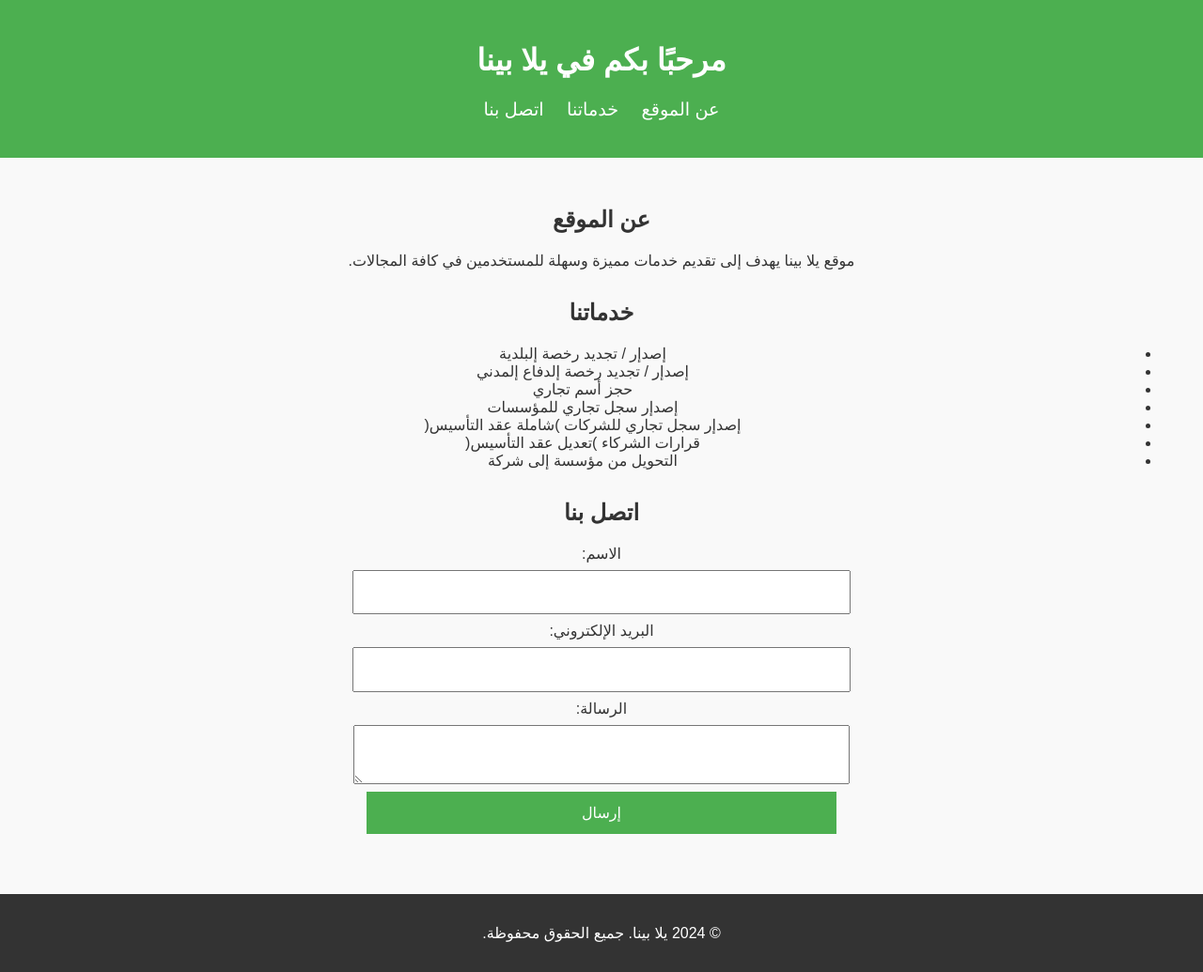
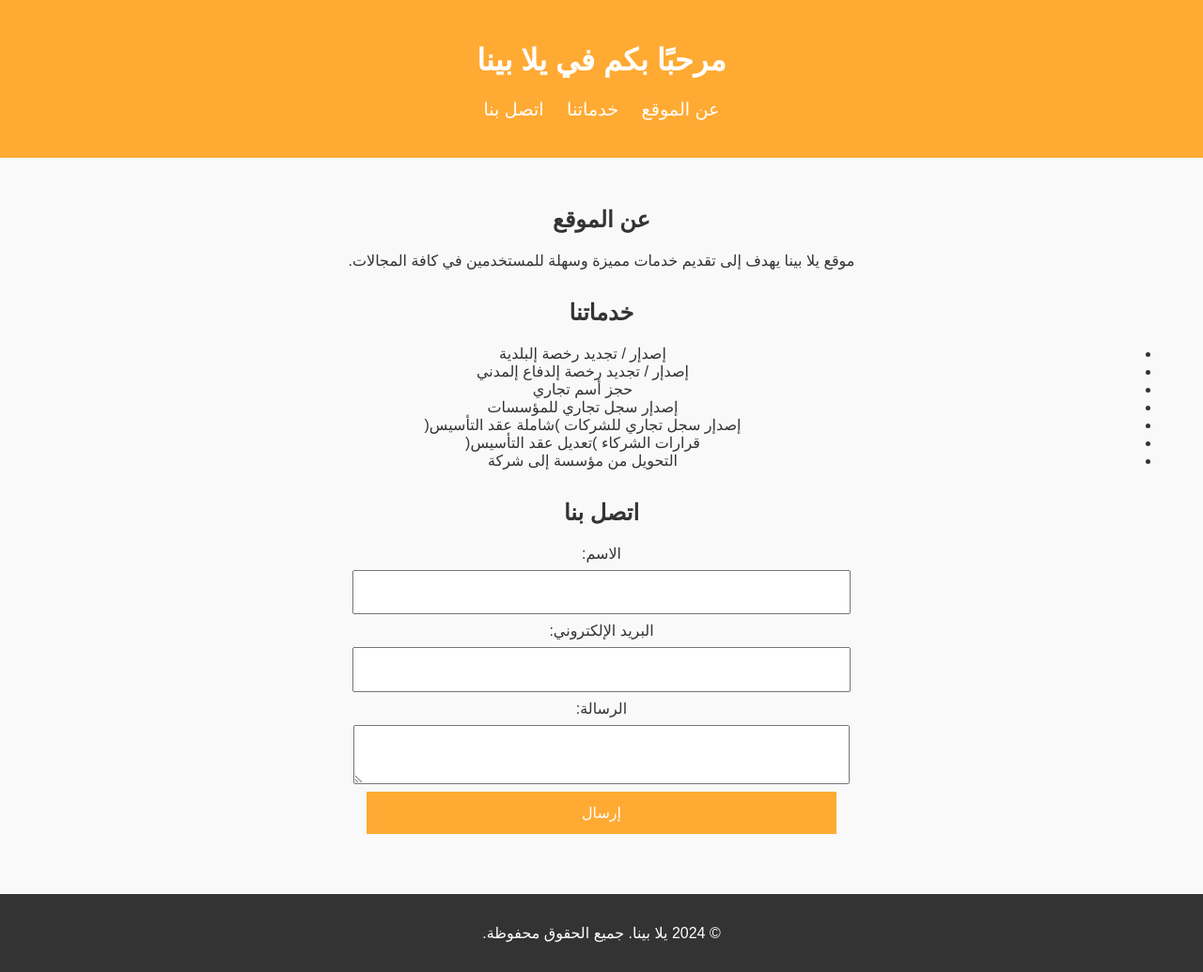
Before and after one commit to YALLA-BEENA/WEBSITE-, a plain HTML site: page index.html in a window 1280 px wide. Shown: the whole page at 94% size. Drawn offline with Linux system fonts and the light colour scheme.

Commit message:
Update style.css
COLOUR

```diff
--- a/style.css
+++ b/style.css
@@ -9,7 +9,7 @@ body {
 }
 
 header {
-  background-color: #4CAF50;
+  background-color: #FFAA33;
   color: white;
   padding: 1.5rem 0;
 }
@@ -48,14 +48,14 @@ form input, form textarea, form button {
 }
 
 form button {
-  background-color: #4CAF50;
+  background-color: #FFAA33;
   color: white;
   border: none;
   cursor: pointer;
 }
 
 form button:hover {
-  background-color: #45a049;
+  background-color: #FFAA33;
 }
 
 footer {
```
